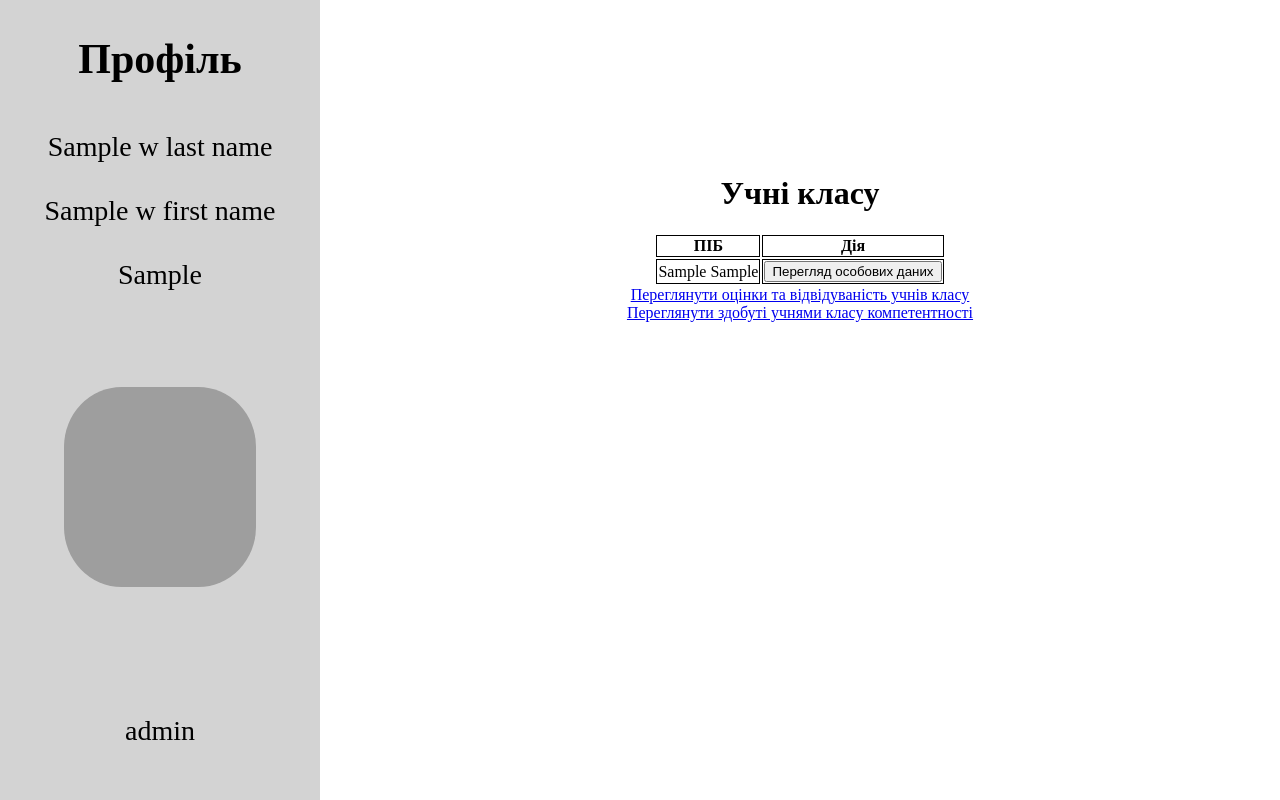
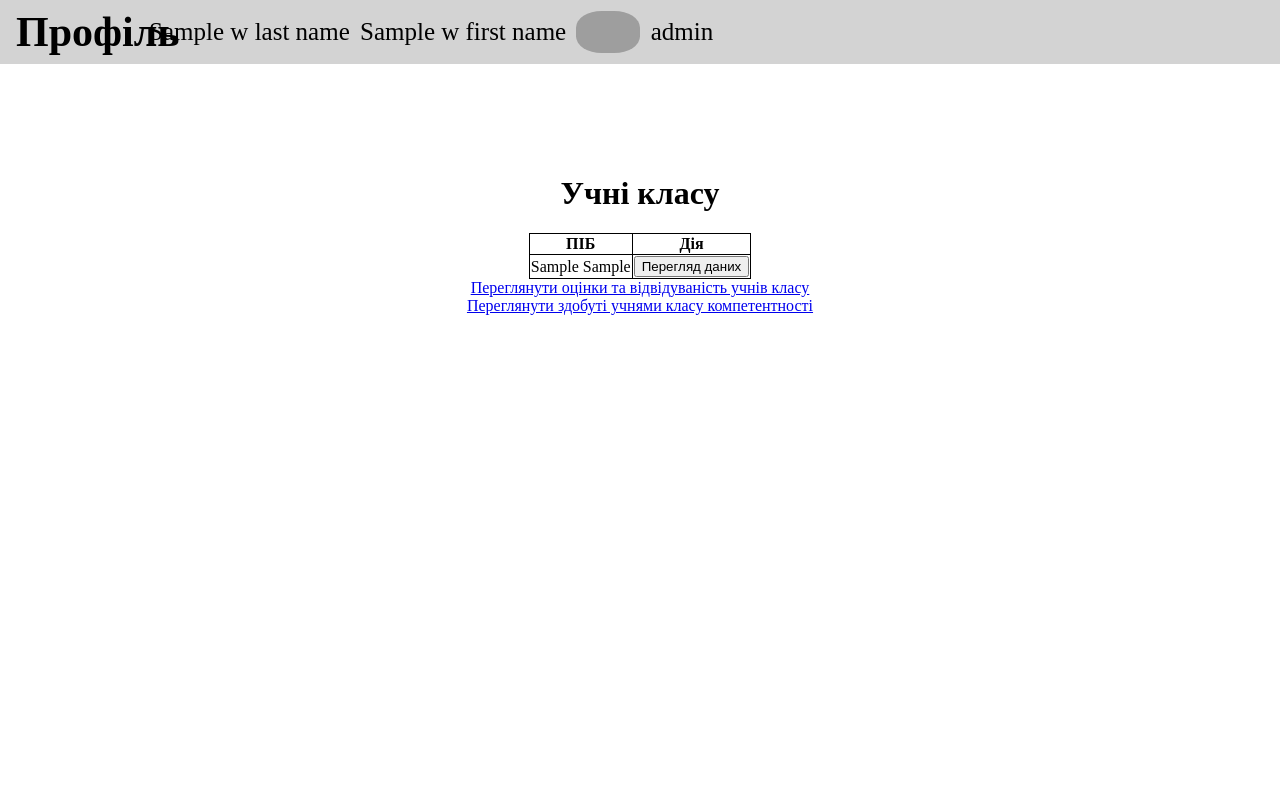
Before and after one commit to Twiiiz/ArtSchool_System, a Django app: template WorkerBase/templates/ClassPage.html in a window 1280 px wide. Run offline with Django 4.2, Linux system fonts and the light colour scheme; the template is opened without the code that fills it: most values are stand-ins (such as "Sample title", 1, 10 or a date in 2020); grey boxes are pictures that could not be loaded.

Commit message:
changed the design of user-head and teacher page

```diff
--- a/WorkerBase/static/css/ClassPage.css
+++ b/WorkerBase/static/css/ClassPage.css
@@ -6,6 +6,7 @@
 
 table {
   display: inline-table;
+  border-collapse: collapse;
 }
 
 th, td {
--- a/WorkerBase/static/css/WorkerPage.css
+++ b/WorkerBase/static/css/WorkerPage.css
@@ -1,44 +1,64 @@
 body {
-  height: 100%;
   width: 100%;
   margin: 0;
   padding: 0;
   display: flex;
-  flex-direction: row;
-  flex-grow: 25% 1fr;
+  flex-direction: column;
+  /* flex-grow: 25% 1fr; */
 }
 
 #user_head {
-  /* width: 25%; */
-  width: 25%;
+  width: 100%;
   background-color: lightgray;
-  height: 100vh;
+  height: 8vh;
   display: flex;
-  flex-direction: column;
+  flex-direction: row;
   text-align: center;
 
   font-size: 28px;
-  /* position: fixed; */
+  position: fixed;
+}
+
+.user_data {
+  width: 80%;
+  text-align: left;
+  display: flex;
+  justify-content: center;
+}
+
+#last_name, #first_name, #role, #profile, .photo {
+  display: inline-block;
+  margin-top: auto;
+  margin-bottom: auto;
+}
+
+#last_name, #first_name, #role {
+  font-size: 25px;
+}
+
+#last_name {
+  margin-left: 0.5%;
+  margin-right: 1%;
+}
+
+#first_name {
+  margin-right: 1%;
+}
+
+#role {
+  margin-right: auto;
 }
 
 #profile {
-  margin-bottom: 15%;
+  margin-left: 2vh;
+  width: 10%;
 }
 
-#last_name, #first_name, #patronymic, #role {
-  display: inline-block;
-  margin-bottom: 10%;
-}
 
-#patronymic {
-  margin-bottom: 30%;
-}
 
 .photo {
-  margin-left: auto;
-  margin-right: auto;
-  margin-bottom: 40%;
-  height: 25vh;
-  width: 60%;
-  border-radius: 30%;
+  margin-right: 1%;
+  height: 65%;
+  width: 8vh;
+  border-radius: 40%;
 }
--- a/WorkerBase/templates/ClassPage.html
+++ b/WorkerBase/templates/ClassPage.html
@@ -20,7 +20,7 @@
         {% for student in class_students %}
           <tr>
             <td>{{ student.1 }} {{ student.2 }}</td>
-            <td><button onclick="location.href='{% url 'show-teacher-student-page' class_id=class_id student_id=student.0 %}'">Перегляд особових даних</button></td>
+            <td><button onclick="location.href='{% url 'show-teacher-student-page' class_id=class_id student_id=student.0 %}'">Перегляд даних</button></td>
           </tr>
         {% endfor %}
       </tbody>
--- a/WorkerBase/templates/WorkerPage.html
+++ b/WorkerBase/templates/WorkerPage.html
@@ -13,20 +13,19 @@
   {% block content %}
     <div id='user_head'>
       <h2 id='profile'>Профіль</h2>
+      <div class='user_data'>
         <div id='last_name'>
           {{ w_last_name }}
         </div>
         <div id='first_name'>
           {{ w_first_name }}
         </div>
-      <div id='patronymic'>
-        {{ w_patronymic }}
-      </div>
         <img class='photo' src="{% static w_photo %}">
         <div id='role'>
           {{ w_role }}
         </div>
       </div>
+    </div>
   {% endblock %}
 </body>
 </html>
--- a/WorkerBase/views.py
+++ b/WorkerBase/views.py
@@ -3,6 +3,7 @@ from django.shortcuts import render, redirect
 from django.contrib import messages
 from django.db import connection
 from .forms import *
+from datetime import date
 
 
 def handleLogin(request):
@@ -46,7 +47,6 @@ def showCoordPage(request):
      raise Http404
   return render(request, 'CoordPage.html', {'w_last_name': request.session['last_name'],
                                             'w_first_name': request.session['first_name'],
-                                            'w_patronymic': request.session['patronymic'],
                                             'w_role': request.session['role'],
                                             'w_photo': request.session['photo']})
 
@@ -72,7 +72,6 @@ def showTeacherPage(request):
     is_None = False
   return render(request, 'TeacherPage.html', {'w_last_name': request.session['last_name'],
                                               'w_first_name': request.session['first_name'],
-                                              'w_patronymic': request.session['patronymic'],
                                               'w_role': request.session['role'],
                                               'w_photo': request.session['photo'],
                                               'is_None': is_None,
```
Also changed, not shown: WorkerBase/static/css/TeacherPage.css (+13 -7 lines). Lines whose indentation alone changed are shown as unchanged.
